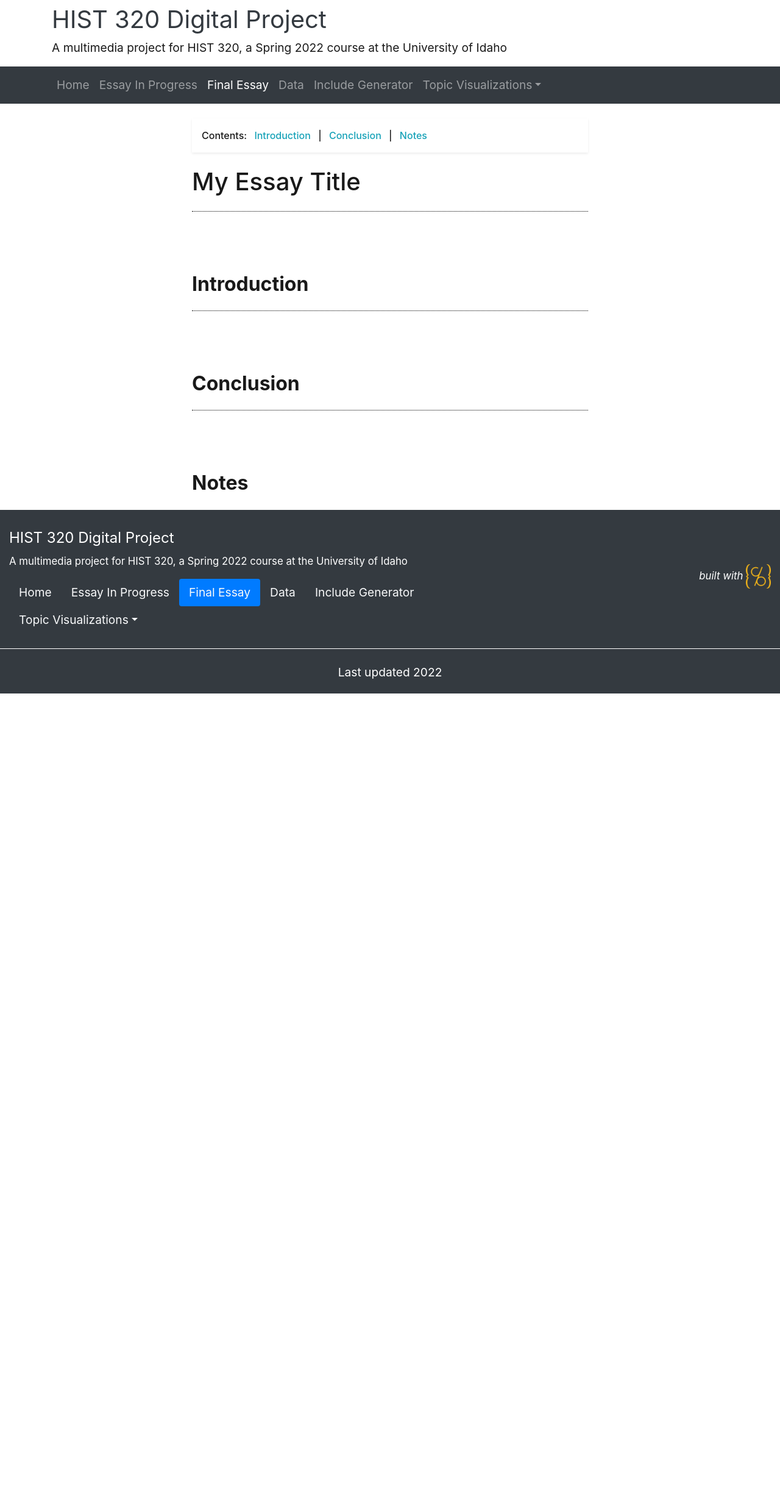
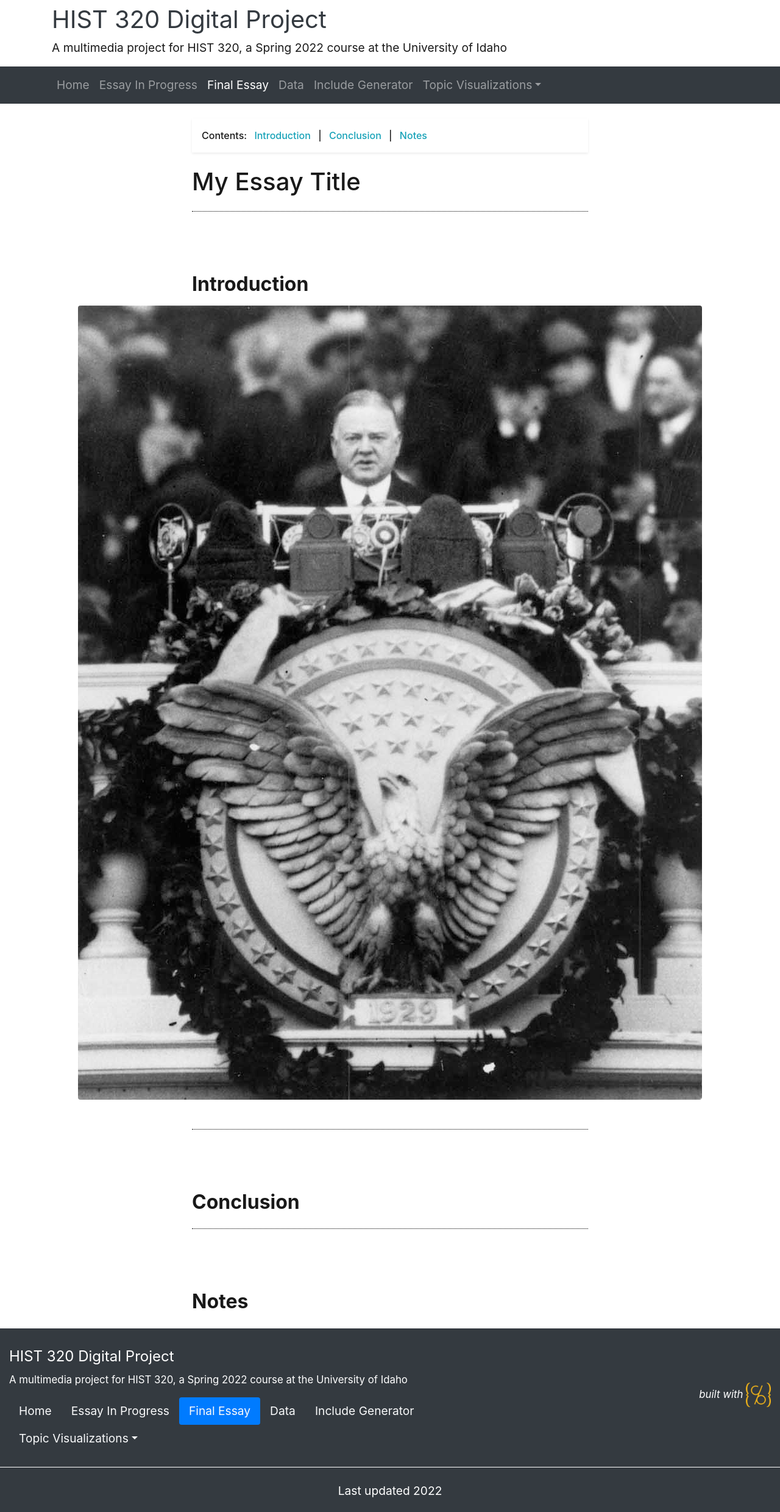
Before and after one commit to taylerlyday/digital-history_project, a Jekyll site: the page built from pages/essay-02.md, in a window 1280 px wide. Shown: the whole page at 61% size. Built offline with Jekyll 4.4.1, drawn with Linux system fonts in a browser that asks for light colours; nearby versions of some CDN libraries; library files that are not in the unit come from our copies; before the commit the page ends 1137 px from its top, so only the background shows below that.

Commit message:
Update essay-02.md

```diff
--- a/pages/essay-02.md
+++ b/pages/essay-02.md
@@ -10,6 +10,8 @@ permalink: /essay-02.html
 
 ## Introduction
 
+{% include feature/image.html filename="Herbert-Hoover-Speech.jpg" alt="Picture of Herbert Hoover" %}
+
 ## Conclusion
 
 ## Notes
```
